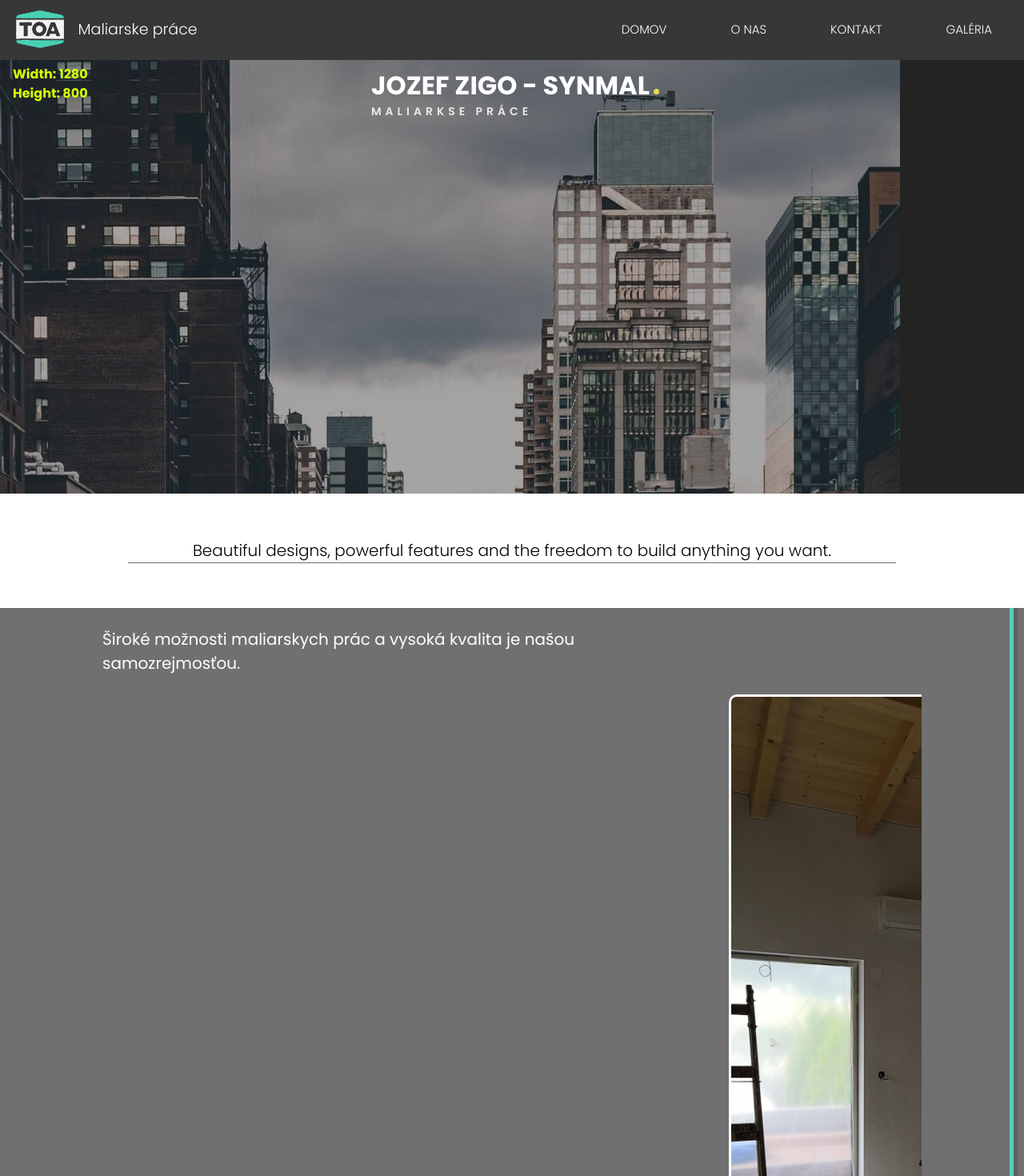
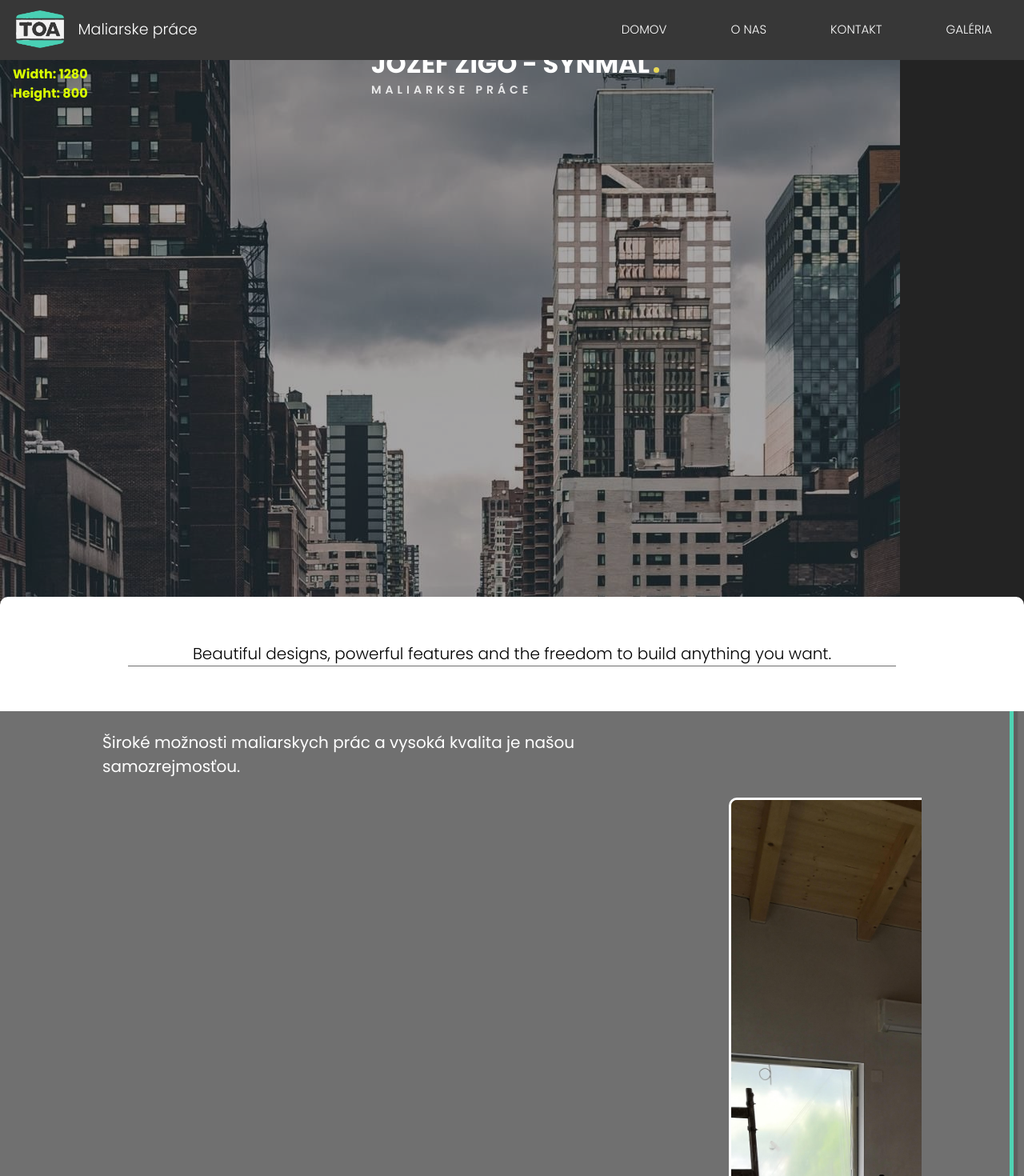
Before and after one commit to MatthewChevy/Synmal, a Vue app: page / in a window 1280 px wide. Shown: the top 1470 px of the page at 80% size. Built offline with nearby package versions, Linux system fonts and the light colour scheme.

Commit message:
Footer fix

```diff
--- a/src/views/Home.vue
+++ b/src/views/Home.vue
@@ -12,9 +12,11 @@
         <the-home-aside-content />
 
         <the-home-third-section />
+    </main>
 
+    <footer>
         <the-contact-button />
-    </main>
+    </footer>
 </template>
 
 <script>
@@ -37,28 +39,20 @@ export default {
         TheHomeThirdSection,
         TheContactButton,
         TheHomeMottoSection
-    }
+    },
 }
 </script>
 
 <style lang="scss" scoped>
-header {
-    padding-top: 1.7rem;
+
+header{
+    position: relative;
+    height: calc( 100% - 3.35rem ); //3.35rem is height of URL bar on
 }
 
-main {
-    background-color: $primary-light;
-    // transform: translateY(0%);
-    transform: translateY(-210px);
-    overflow: auto;
-    animation: mainTranslateY 1.5s 3.5s ease-in-out forwards;
+footer{
+    position: relative;
+    margin-top: -5rem;
 }
 
-// @keyframes mainTranslateY {
-//     0%{ transform: translateY(0);}
-//     80%{ transform: translateY( -210px);}
-//     90%{ transform: translateY( -213px);}
-//     100%{ transform: translateY( -210px);}
-// }
-
 </style>
```
